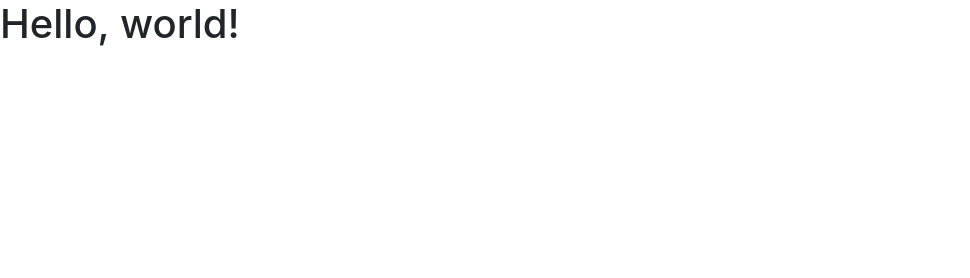
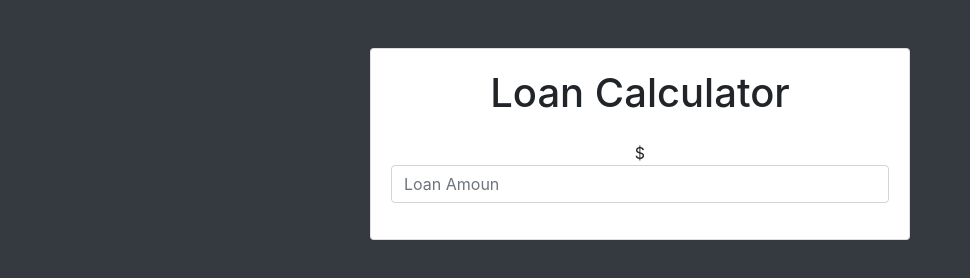
Before and after one commit to Casperfeng/loan-calculator, a plain HTML site: page index.html in a window 1280 px wide. Shown: the whole page, without its empty margins (0-970 px from the left). Drawn offline with nearby package versions, Linux system fonts and the light colour scheme.

Commit message:
skeleton html added

```diff
--- a/index.html
+++ b/index.html
@@ -8,11 +8,23 @@
     <!-- Bootstrap CSS -->
     <link rel="stylesheet" href="https://stackpath.bootstrapcdn.com/bootstrap/4.2.1/css/bootstrap.min.css" integrity="sha384-GJzZqFGwb1QTTN6wy59ffF1BuGJpLSa9DkKMp0DgiMDm4iYMj70gZWKYbI706tWS" crossorigin="anonymous">
 
-    <title>Hello, world!</title>
   </head>
-  <body>
-    <h1>Hello, world!</h1>
-
+  <body class="bg-dark">
+  <div class="container">
+    <div class="row">
+      <div class="col-md-6 mx-auto">
+        <div class="card card-body text-center mt-5">
+          <h1 class="heading display-5 pb-3">Loan Calculator</h1>
+          <form id="load-form">
+            <div class="form-group">
+              <span class="input-group-addon">$</span>
+              <input type="text" class="form-control" id="amount" placeholder="Loan Amoun">
+            </div>
+          </form>
+        </div>
+      </div>
+    </div>
+  </div>
     <!-- Optional JavaScript -->
     <!-- jQuery first, then Popper.js, then Bootstrap JS -->
     <script src="https://code.jquery.com/jquery-3.3.1.slim.min.js" integrity="sha384-q8i/X+965DzO0rT7abK41JStQIAqVgRVzpbzo5smXKp4YfRvH+8abtTE1Pi6jizo" crossorigin="anonymous"></script>
```
Also changed, not shown: app.js (deleted, +0 -22 lines), img/loading.gif (added).
